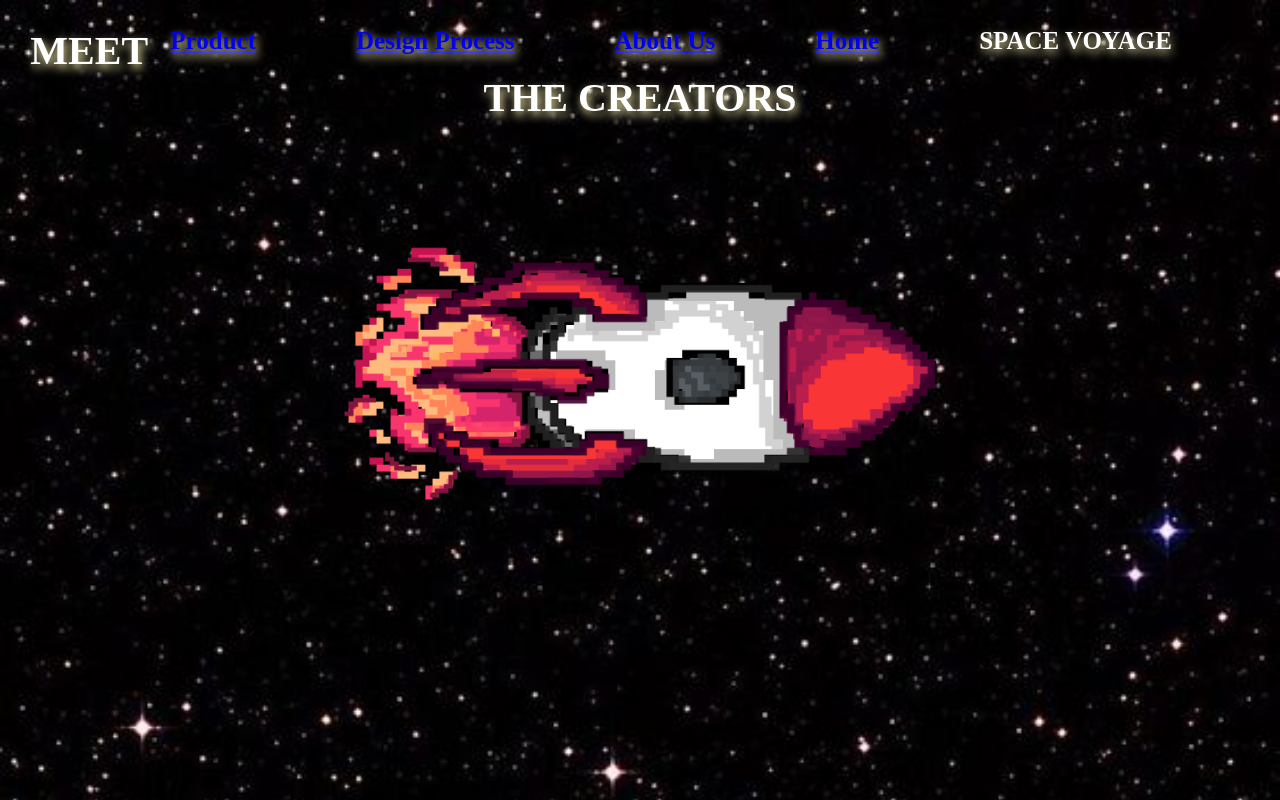
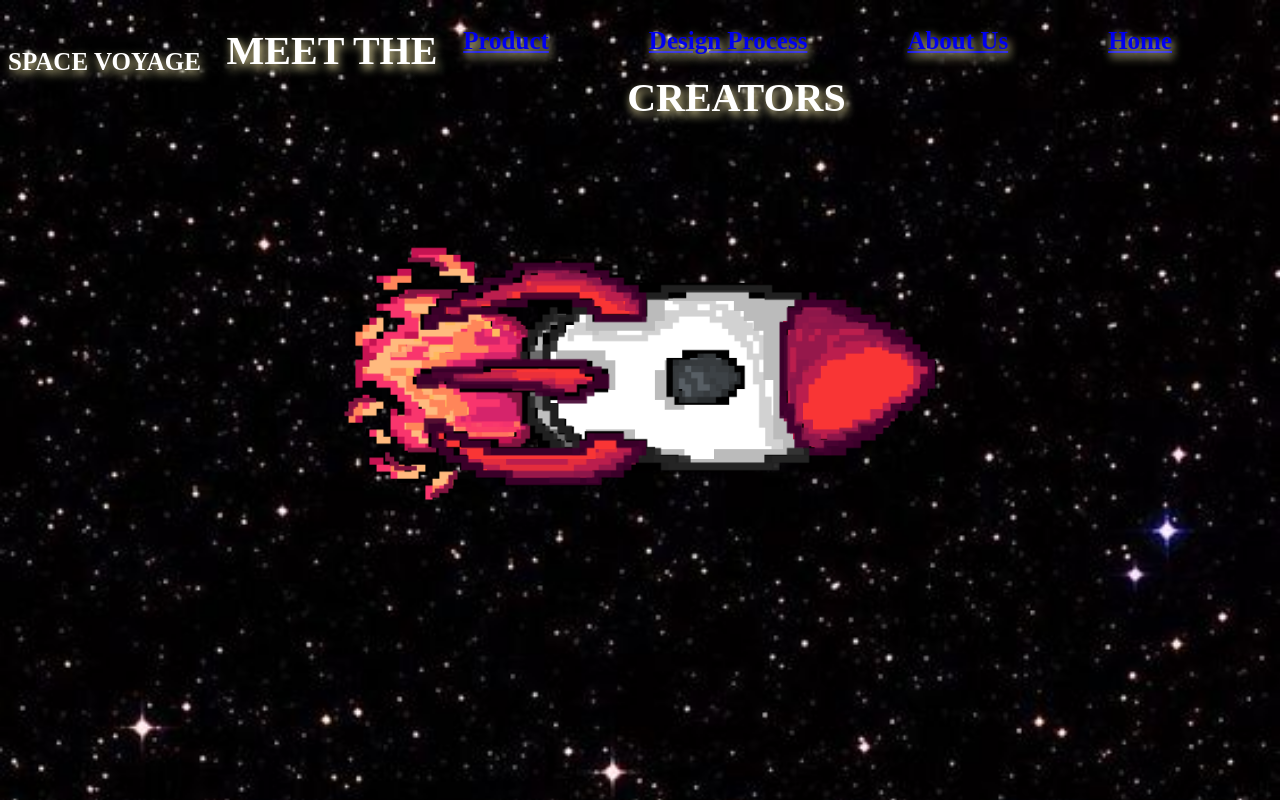
Before and after one commit to kinanmalika/spacevoyage, a plain HTML site: page aboutus.html in a window 1280 px wide. Drawn offline with Linux system fonts and the light colour scheme.

Commit message:
Update aboutus.html

```diff
--- a/aboutus.html
+++ b/aboutus.html
@@ -8,7 +8,7 @@
 
 <nav>
 <ul>
-<li> SPACE VOYAGE
+<div> <h2> SPACE VOYAGE </h2> </div>
 <li><a href="index.html"> Home </a></li>
 <li><a href="aboutus.html"> About Us </a></li>
 <li><a href="designprocess.html"> Design Process </a></li>
```
